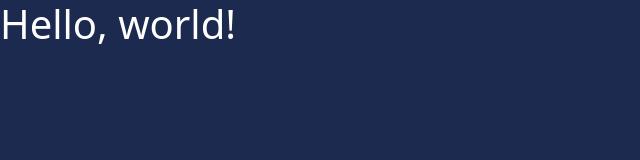
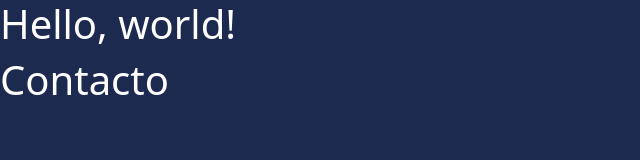
Before and after one commit to danymtz420/danymtz420.github.io, a plain HTML site: page index.html in a window 1280 px wide. Shown: the whole page, without its empty margins (0-640 px from the left). Drawn offline with nearby package versions, Linux system fonts and the light colour scheme.

Commit message:
intento de seccion contancto

```diff
--- a/index.html
+++ b/index.html
@@ -10,5 +10,9 @@
   <body>
     <h1>Hello, world!</h1>
     <script src="https://cdn.jsdelivr.net/npm/bootstrap@5.2.0/dist/js/bootstrap.bundle.min.js" integrity="sha384-A3rJD856KowSb7dwlZdYEkO39Gagi7vIsF0jrRAoQmDKKtQBHUuLZ9AsSv4jD4Xa" crossorigin="anonymous"></script>
-  </body>
+
+    <section>
+        <h1>Contacto</h1>
+    </section>
+</body>
 </html>
```
